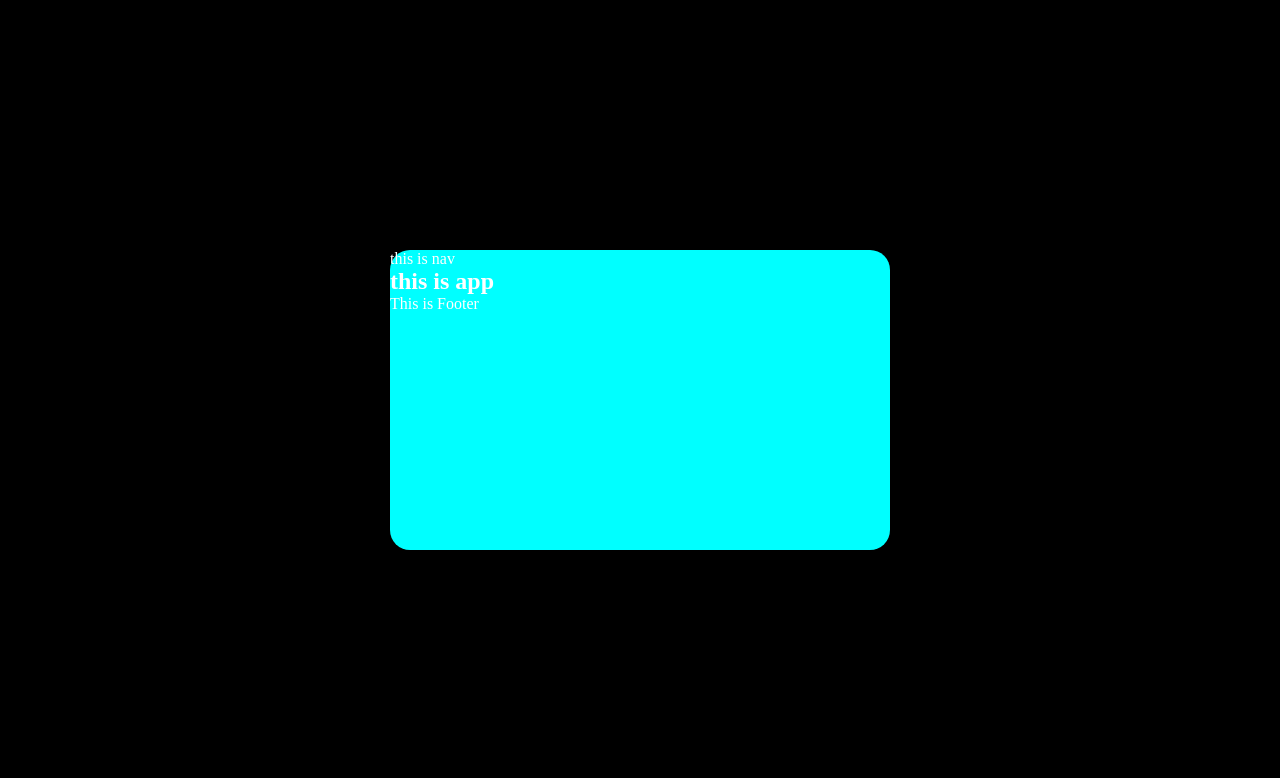
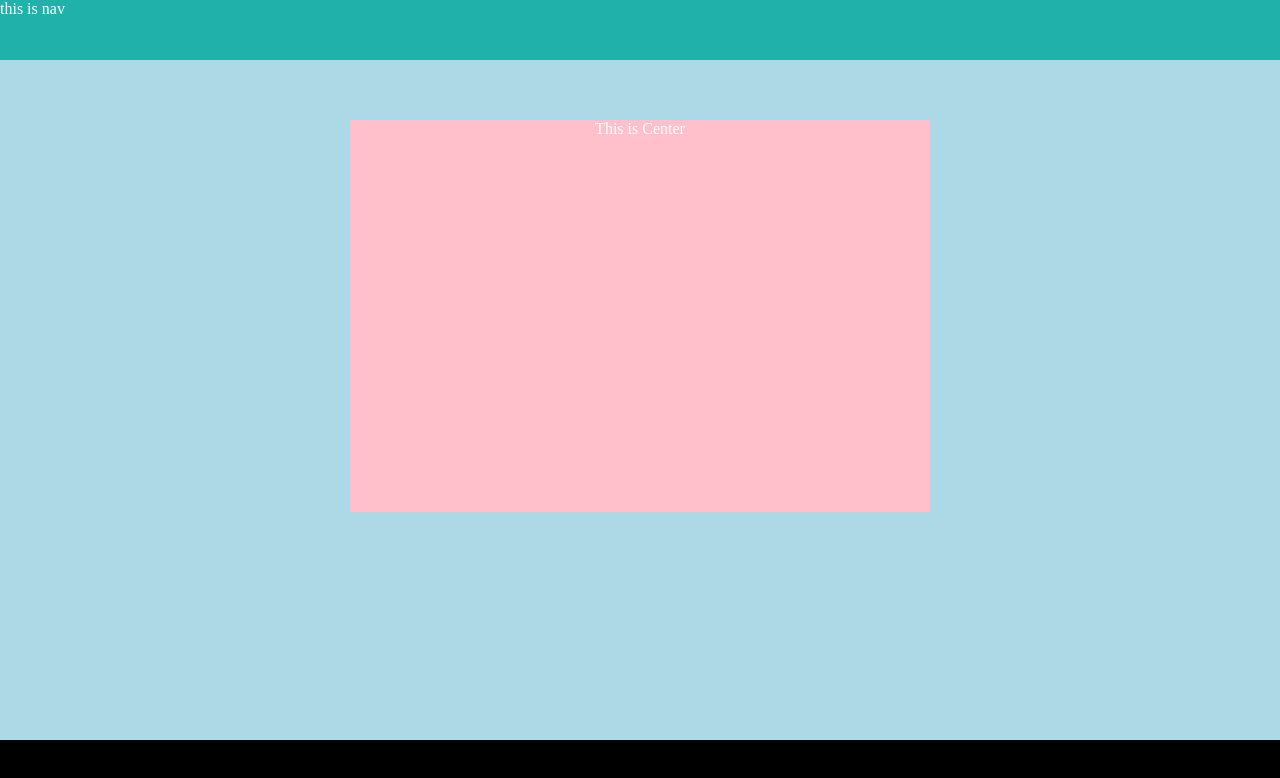
Before and after one commit to saicharan293/cohort-sheryians, a React (Vite) app in the folder 17-React-Start/: page / in a window 1280 px wide. Shown: the top 778 px of the page. Built offline with nearby package versions, Linux system fonts and the light colour scheme.

Commit message:
Sample template

```diff
--- a/17-React-Start/src/App.jsx
+++ b/17-React-Start/src/App.jsx
@@ -1,13 +1,12 @@
 import React from 'react'
 import Nav from './components/Nav'
-import Footer from './components/Footer'
+import Section from './components/Section'
 
 const App = () => {
   return (
     <div className='box'>
       <Nav />
-        <h2>this is app</h2>
-      <Footer />
+      <Section />
     </div>
   )
 }
--- /dev/null
+++ b/17-React-Start/src/components/Center.jsx
@@ -0,0 +1,9 @@
+import React from 'react'
+
+const Center = () => {
+  return (
+    <div className='ce'>This is Center</div>
+  )
+}
+
+export default Center
--- a/17-React-Start/src/components/Nav.jsx
+++ b/17-React-Start/src/components/Nav.jsx
@@ -2,7 +2,7 @@ import React from 'react'
 
 const Nav = () => {
   return (
-    <div>this is nav</div>
+    <div className='nav'>this is nav</div>
   )
 }
 
--- /dev/null
+++ b/17-React-Start/src/components/Section.jsx
@@ -0,0 +1,12 @@
+import React from 'react'
+import Center from './Center'
+
+const Section = () => {
+  return (
+    <div className='section'>
+        <Center />
+    </div>
+  )
+}
+
+export default Section
--- a/17-React-Start/src/index.css
+++ b/17-React-Start/src/index.css
@@ -12,14 +12,25 @@ html, body {
 body {
   background-color : black;
   color: white;
-  display: flex;
-  align-items: center;
-  justify-content: center;
 }
 
-.box{
-  height: 300px;
-  width: 500px;
-  background-color: aqua;
-  border-radius: 20px;
+.nav{
+  height: 60px;
+  width: 100%;
+  background-color: lightseagreen;
 }
+
+.section{
+  height: 85vh;
+  width: 100%;
+  background-color: lightblue;
+  padding: 60px;
+}
+
+.ce{
+  width: 50%;
+  height: 70%;
+  text-align: center;
+  margin: 0 auto;
+  background-color: pink;
+}
```
